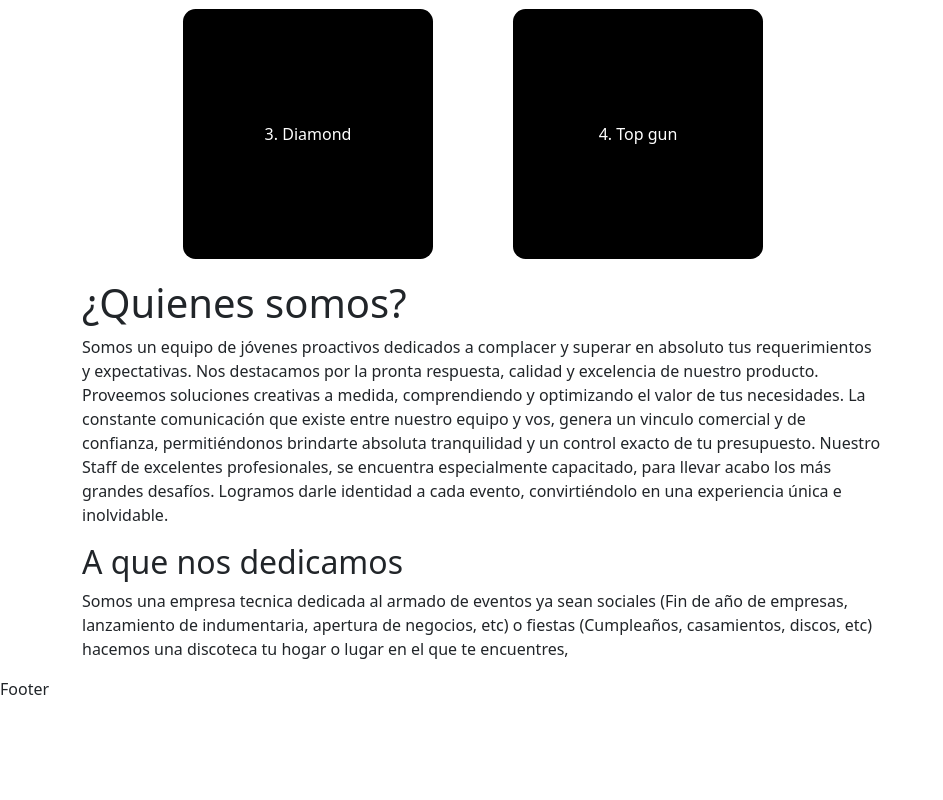
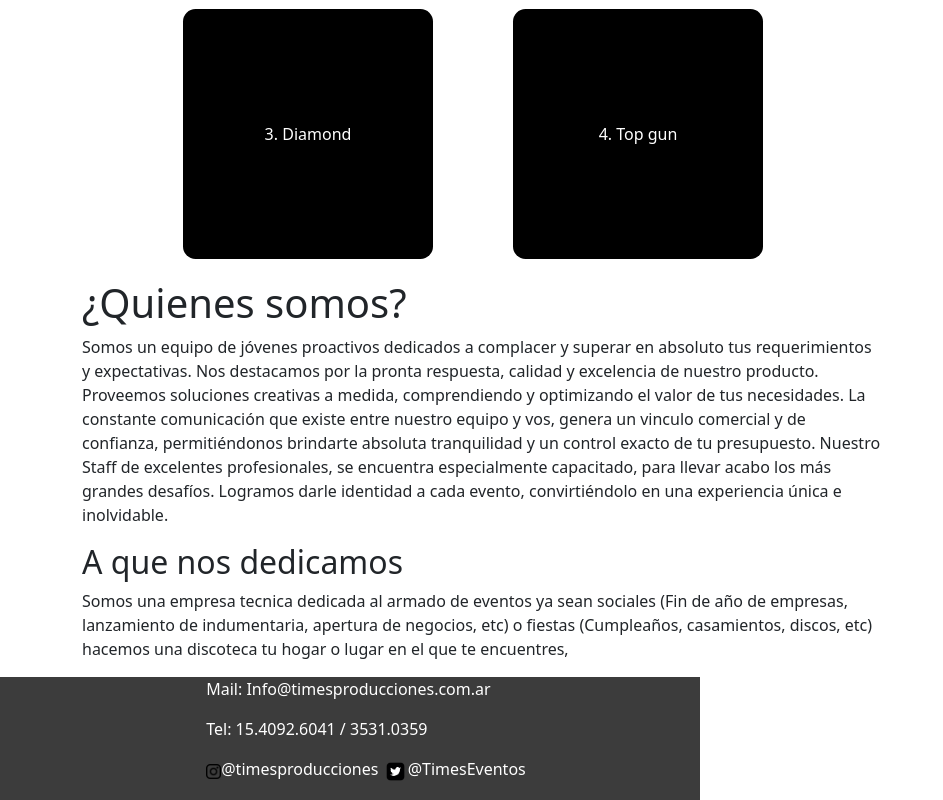
Before and after one commit to RamitaRivera/PF-Rivera, a plain HTML site: page css/index.html in a window 1280 px wide. Shown: the part 1301-2101 px from the top of the page, without its empty margins (0-943 px from the left). Before the commit the page ends 2002 px from the top, so only its background shows below. Drawn offline with nearby package versions, Linux system fonts and the light colour scheme.

Commit message:
agregado denuevo del footer

```diff
--- a/css/index.html
+++ b/css/index.html
@@ -67,7 +67,26 @@
                 </div>
             </section>
             <footer>
-                Footer
+                <div id="contacto" class="footer">
+                    <ul class="footer-list">
+                        <li>
+                            <p>Mail: Info@timesproducciones.com.ar</p>
+                        </li>
+                        <li>
+                            <p>Tel: 15.4092.6041 / 3531.0359</p>
+                        </li>
+                        <li>
+                            <a href="https://www.instagram.com/timesproducciones/">
+                                <img class="logo-instagram" src="../assets/images/ig.png" alt="logo de instagram">@timesproducciones
+                            </a>
+                        </li>
+                        <li>
+                            <a href="https://twitter.com/TimesEventos">
+                                <img class="logo-twitter" src="../assets/images/tw.png" alt="logo de twitter">@TimesEventos
+                            </a>
+                        </li>
+                    </ul>
+                </div>
             </footer>
     </header>
 
```
